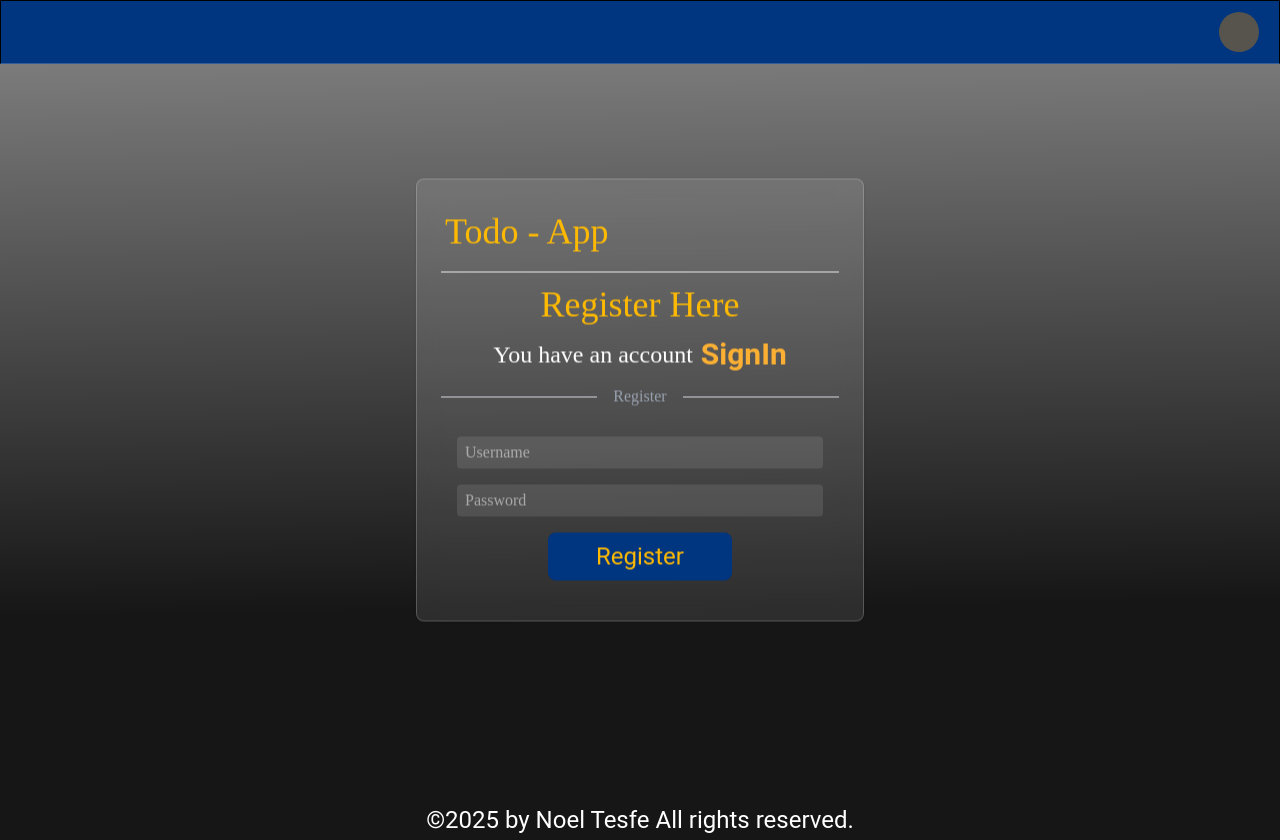
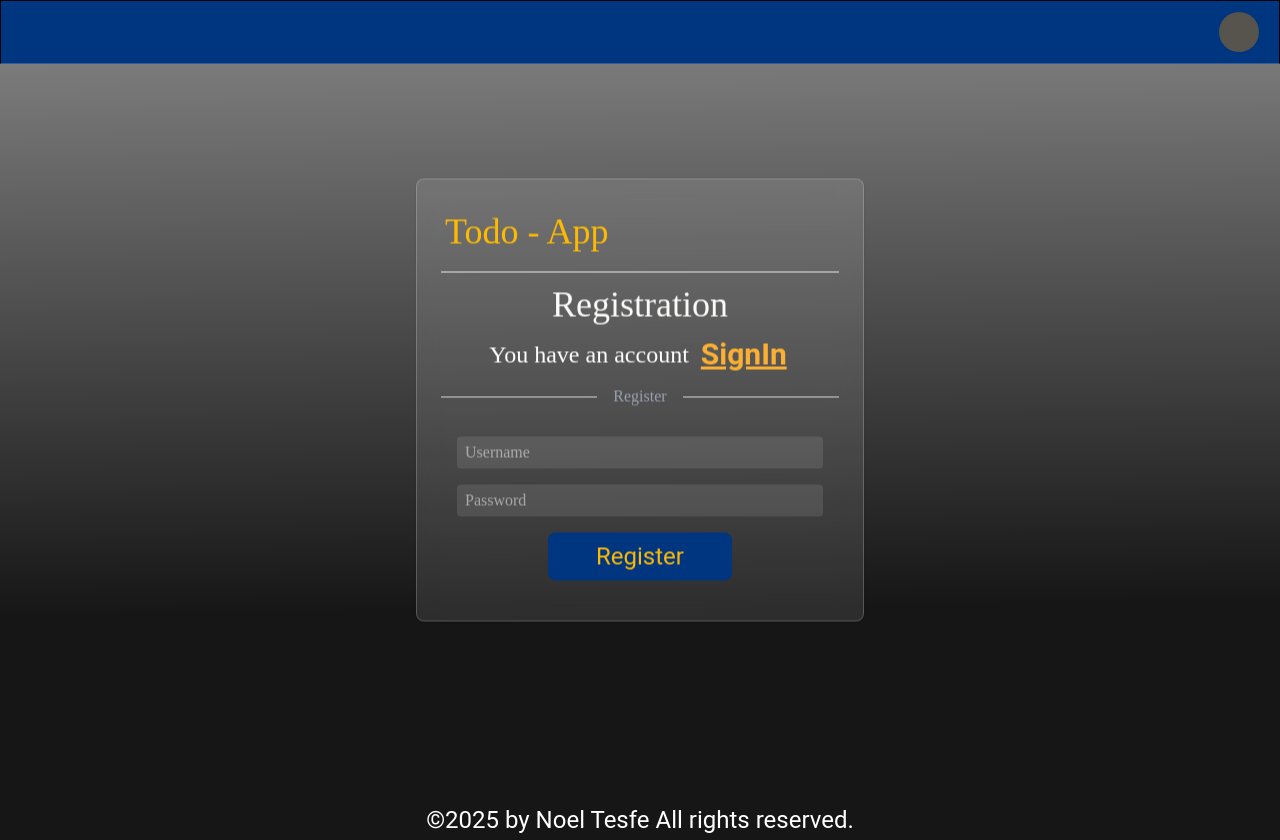
Before and after one commit to Noel-byte/todoapp-frontend, a React (Vite) app: page /register in a window 1280 px wide. Built offline with nearby package versions, Linux system fonts and the light colour scheme.

Commit message:
modified files

```diff
--- a/src/components/Login.jsx
+++ b/src/components/Login.jsx
@@ -60,7 +60,7 @@ export const Login = () => {
           Todo - App
         </h1>
         <div className="bg-gray-200 h-px shadow-lg"></div>
-        <h2 className=" text-base sm:text-2xl md:text-3xl lg:text-4xl font-titles text-heading">
+        <h2 className=" text-base sm:text-2xl md:text-3xl lg:text-4xl font-titles text-stone-50">
           Login to your account
         </h2>
         <div className=" flex  gap-2 items-center justify-center ">
@@ -70,7 +70,7 @@ export const Login = () => {
           <span>
             <NavLink
               to="/register"
-              className=" text-base sm:text-lg md:text-xl lg:text-3xl font-semibold text-signup font-buttons hover:text-signup/60"
+              className=" text-base sm:text-lg md:text-xl lg:text-3xl font-semibold text-signup font-buttons hover:text-signup/60 underline px-1"
             >
               SignUp
             </NavLink>
--- a/src/components/Register.jsx
+++ b/src/components/Register.jsx
@@ -39,8 +39,8 @@ export const Register = () => {
           Todo - App
         </h1>
         <div className="bg-gray-200 h-px shadow-lg"></div>
-        <h2 className=" text-base sm:text-2xl md:text-3xl lg:text-4xl font-titles text-heading">
-          Register Here
+        <h2 className=" text-base sm:text-2xl md:text-3xl lg:text-4xl font-titles text-stone-50">
+          Registration
         </h2>
 
         <div className=" flex  gap-2 items-center justify-center ">
@@ -50,7 +50,7 @@ export const Register = () => {
           <span>
             <NavLink
               to="/login"
-              className=" text-base sm:text-lg md:text-xl lg:text-3xl font-semibold text-signup font-buttons hover:text-signup/60"
+              className=" text-base sm:text-lg md:text-xl lg:text-3xl font-semibold text-signup font-buttons hover:text-signup/60 underline px-1"
             >
               SignIn
             </NavLink>
```
